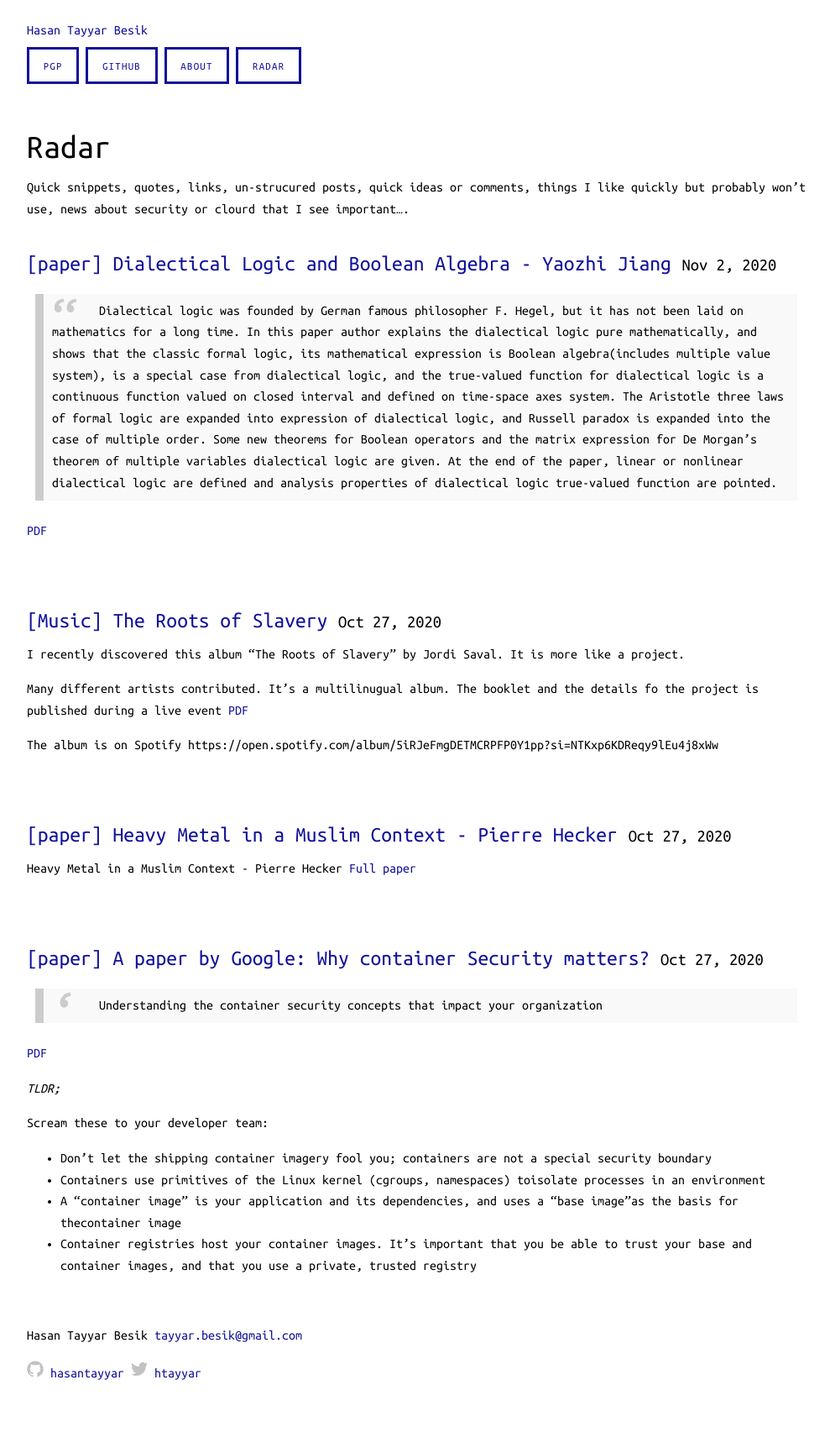
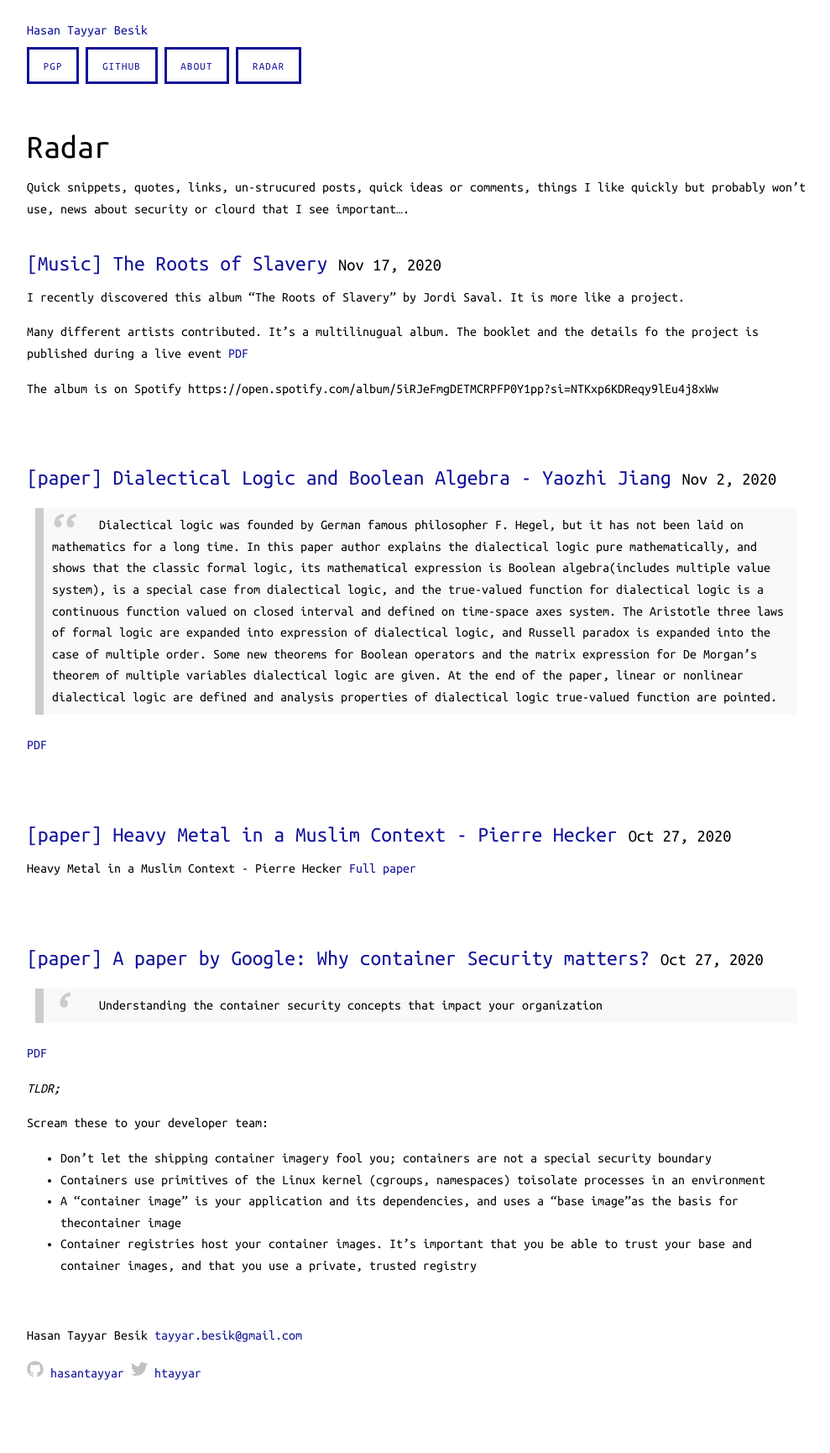
Before and after one commit to hasantayyar/hasantayyar.net, a Jekyll site: the page built from radar.md, in a window 1280 px wide. Shown: the whole page at 84% size, without its empty margins (144-1133 px from the left). Built offline with Jekyll 4.4.1, drawn with Linux system fonts in a browser that asks for light colours; Markdown is read by kramdown in place of the engine named in the settings.

Commit message:
update date

```diff
--- a/_posts/2020-11-17-the-roots-of-slavery-album.md
+++ b/_posts/2020-11-17-the-roots-of-slavery-album.md
@@ -1,7 +1,7 @@
 ---
 layout: post
 title:  "[Music] The Roots of Slavery"
-date:   2020-10-27 10:00:00
+date:   2020-11-17 10:00:00
 categories: music
 ---
 
```
